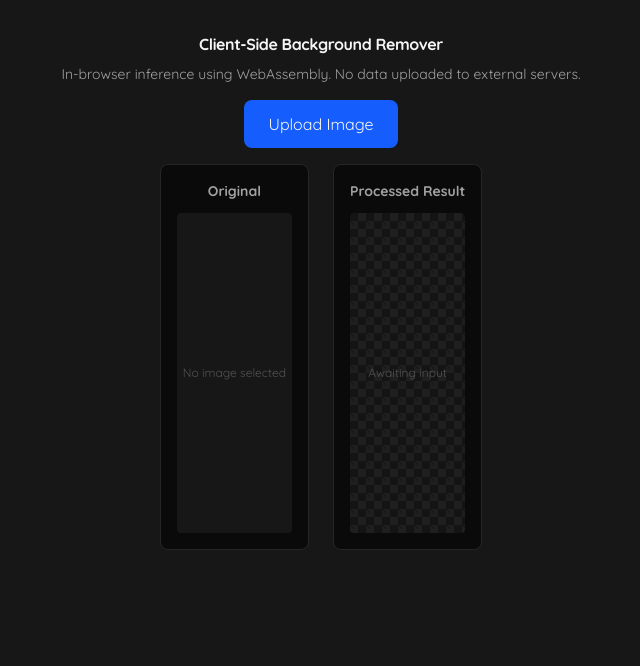
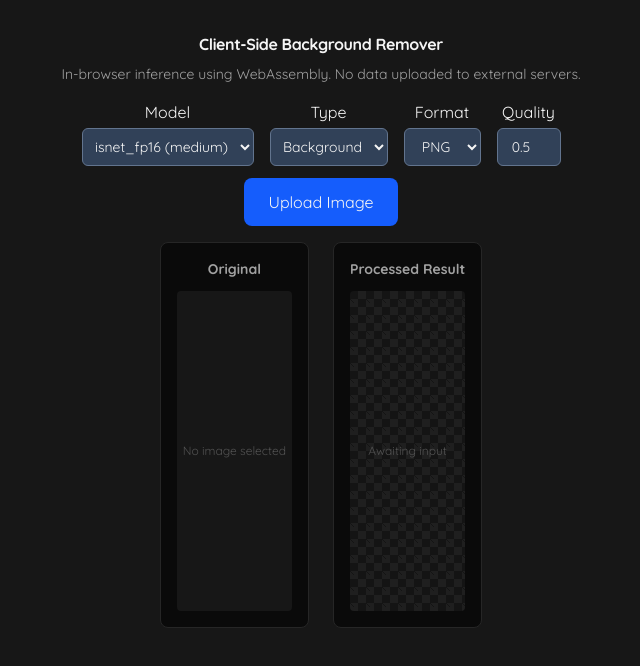
Before and after one commit to davidsache/background-remover-app, a React (Vite) app: page / in a window 1280 px wide. Shown: the top 666 px of the page, without its empty margins (319-959 px from the left). Built offline with nearby package versions, Linux system fonts and the light colour scheme.

Commit message:
Added processing settings

```diff
--- a/src/App.tsx
+++ b/src/App.tsx
@@ -1,12 +1,21 @@
 import { useRef, useState, type ChangeEvent } from 'react';
-import { removeBackground } from '@imgly/background-removal';
-import { removerConfig } from './config/removerConfig';
+import { type Config } from '@imgly/background-removal';
+import { Header } from './components/Header';
+import { Settings } from './components/Settings';
+import { STORED_FORMAT_NAME, STORED_MODEL_NAME, STORED_QUALITY_NAME, STORED_TYPE_NAME } from './constants/storedValues';
+import { PROCESS_MODES, type PROCESS_MODE } from './constants/processors';
+import { FORMATS, MODELS, TYPES, type FORMAT_TYPES, type MODEL_TYPES } from './constants/types';
 import './App.css'
 
 interface ProcessingState {
   isProcessing: boolean;
   progress: number;
   stage: string;
+}
+
+interface ProcessingConfig {
+  configuration: Config;
+  type: string;
 }
 
 function App() {
@@ -35,17 +44,12 @@ function App() {
 
   const processImage = async (file: File) => {
     setStatus({ isProcessing: true, progress: 0, stage: 'Initializing engine...' });
+    const config = getConfig();
 
     try {
-      const blob = await removeBackground(file, {
-        ...removerConfig,
-        progress: (key: string, current: number, total: number) => {
-          const percentage = total > 0 ? Math.round((current / total) * 100) : 0;
-          setStatus({ isProcessing: true, progress: percentage, stage: key });
-        }
-      });
-
-      const resultUrl = URL.createObjectURL(blob);
+      const targetFunction = PROCESS_MODES[config.type as PROCESS_MODE];
+      const resultBlob = await targetFunction(file, config.configuration);
+      const resultUrl = URL.createObjectURL(resultBlob);
       setProcessedImage(resultUrl);
     }
     catch (error) {
@@ -53,30 +57,63 @@ function App() {
       alert('Processing failed. Check console for details.');
     }
     finally {
-      setStatus({ isProcessing: false, progress: 100, stage: 'complete '});
+      setStatus({ isProcessing: false, progress: 100, stage: 'complete' });
     }
   };
 
+  const getConfig = (): ProcessingConfig => {
+    const config: ProcessingConfig = {
+      configuration: {
+        publicPath: 'https://staticimgly.com/@imgly/background-removal-data/1.7.0/dist/',
+        debug: false,
+        model: 'isnet_fp16',
+        output: {
+          format: 'image/png',
+          quality: 0.8
+        }
+      },
+      type: 'background'
+    };
+
+    const storedModel = localStorage.getItem(STORED_MODEL_NAME);
+    if (storedModel && MODELS.has(storedModel)) config.configuration.model = storedModel as MODEL_TYPES;
+
+    const storedType = localStorage.getItem(STORED_TYPE_NAME);
+    if (storedType && TYPES.has(storedType)) config.type = storedType;
+
+    const storedFormat = localStorage.getItem(STORED_FORMAT_NAME);
+    if (storedFormat && FORMATS.has(storedFormat)) config.configuration.output!.format = storedFormat as FORMAT_TYPES;
+
+    const storedQuality = localStorage.getItem(STORED_QUALITY_NAME);
+    if (storedQuality && !isNaN(Number(storedQuality))) config.configuration.output!.quality = Number(storedQuality);
+
+    return config;
+  }
+
   const handleDownload = () => {
     if (!processedImage) return;
+
     const anchor = document.createElement('a');
     anchor.href = processedImage;
-    anchor.download = 'removed-background.png';
+
+    const storedFormat = localStorage.getItem(STORED_FORMAT_NAME);
+    let imageFormat = 'png';
+
+    if (storedFormat && FORMATS.has(storedFormat)) {
+      imageFormat = storedFormat.split("/")[1];
+    }
+
+    anchor.download = `removed-background.${imageFormat}`;
     document.body.appendChild(anchor);
+
     anchor.click();
     document.body.removeChild(anchor);
   };
 
   return (
-    <>
     <div className="min-h-screen bg-neutral-900 text-neutral-100 p-8 flex flex-col items-center">
-        <header className="max-w-4xl w-full mb-4 text-center">
-          <h1 className="text-3-xl font-bold tracking-tight">Client-Side Background Remover</h1>
-          <p className="text-neutral-400 mt-2 text-sm">
-            In-browser inference using WebAssembly. No data uploaded to external servers.
-          </p>
-        </header>
-
+      <Header/>
+      <Settings/>
       <main className="max-w-4xl w-flex flex-col items-center gap-6">
         <input
           type="file"
@@ -97,7 +134,7 @@ function App() {
         </div>
 
         {status.isProcessing && (
-            <div className="w-full max-w-md bg-neutral-800 p-4 rounded-lg border border-neutral-700">
+          <div className="flex-grow bg-neutral-800 p-4 mt-4 rounded-lg border border-neutral-700 ">
             <div className="flex justify-between text-xs text-neutral-400 mb-1">
               <span>{status.stage}</span>
               <span>{status.progress}%</span>
@@ -126,15 +163,7 @@ function App() {
 
           <div className="flex flex-col items-center border border-neutral-800 rounded-lg p-4 bg-neutral-950">
             <h2 className=" text-sm font-semibold text-neutral-400 mb-3">Processed Result</h2>
-              <div
-                className="w-full h-80 flex items-center justify-center rounded overflow-hidden"
-                style={{
-                  backgroundImage: 'linear-gradient(45deg, #1f1f1f 25%, transparent 25%), linear-gradient(-45deg, #1f1f1f 25%, transparent 25%), linear-gradient(45deg, transparent 75%, #1f1f1f 75%), linear-gradient(-45deg, transparent 75%, #1f1f1f 75%)',
-                  backgroundSize: '16px 16px',
-                  backgroundPosition: '0 0, 0 8px, 8px -8px, -8px 0px',
-                  backgroundColor: '#141414'
-                }}
-              >
+            <div id="divProcessedResult" className="w-full h-80 flex items-center justify-center rounded overflow-hidden">
               {processedImage ? (
                 <img
                   src={processedImage}
@@ -153,15 +182,13 @@ function App() {
                 onClick={handleDownload}
                 className="mt-4 px-4 py-2 bg-emerald-600 hover:bg-emerald-500 rounded text-sm font-medium transition-colors"
               >
-                  Download PNG
+                Download Image
               </button>
             )}
           </div>
         </div>
-
       </main>
     </div>
-    </>
   )
 }
 
--- /dev/null
+++ b/src/components/Header.tsx
@@ -0,0 +1,10 @@
+export const Header: React.FC = () => {
+  return (
+    <header className="max-w-4xl w-full mb-4 text-center">
+      <h1 className="text-3-xl font-bold tracking-tight">Client-Side Background Remover</h1>
+      <p className="text-neutral-400 mt-2 text-sm">
+        In-browser inference using WebAssembly. No data uploaded to external servers.
+      </p>
+    </header>
+  );
+}
--- /dev/null
+++ b/src/components/Settings.tsx
@@ -0,0 +1,125 @@
+import { useEffect, useState } from "react";
+import { STORED_FORMAT_NAME, STORED_MODEL_NAME, STORED_QUALITY_NAME, STORED_TYPE_NAME } from "../constants/storedValues";
+import { FORMATS, MODELS, TYPES } from "../constants/types";
+
+export const Settings: React.FC = () => {
+  const [model, setModel] = useState<string>('isnet_fp16');
+  const [type, setType] = useState<string>('background');
+  const [format, setFormat] = useState<string>('image/png');
+  const [quality, setQuality] = useState<number>(0.5);
+
+  useEffect(() => {
+    const storedModel = localStorage.getItem(STORED_MODEL_NAME);
+    if (storedModel && MODELS.has(storedModel)) setModel(storedModel);
+
+    const storedType = localStorage.getItem(STORED_TYPE_NAME);
+    if (storedType && TYPES.has(storedType)) setType(storedType);
+
+    const storedFormat = localStorage.getItem(STORED_FORMAT_NAME);
+    if (storedFormat && FORMATS.has(storedFormat)) setFormat(storedFormat);
+
+    const storedQuality = localStorage.getItem(STORED_QUALITY_NAME);
+    if (storedQuality && !isNaN(Number(storedQuality))) setQuality(Number(storedQuality));
+  }, []);
+
+  const handleModelChange = (value: string) => {
+    if (!MODELS.has(value)) return;
+
+    setModel(value);
+    localStorage.setItem(STORED_MODEL_NAME, value);
+  }
+
+  const handleTypeChange = (value: string) => {
+    if (!TYPES.has(value)) return;
+
+    setType(value);
+    localStorage.setItem(STORED_TYPE_NAME, value);
+  }
+
+  const handleFormatChange = (value: string) => {
+    if (!FORMATS.has(value)) return;
+
+    setFormat(value);
+    localStorage.setItem(STORED_FORMAT_NAME, value);
+  }
+
+  const handleQualityChange = (value: string) => {
+    if (value === '') {
+      setQuality(0);
+      return;
+    }
+
+    const number = Number(value);
+    if (!isNaN(number) && number >= 0 && number <= 1) {
+      setQuality(number);
+      localStorage.setItem(STORED_QUALITY_NAME, number.toString());
+    }
+  }
+
+  const handleQualityKeyDown = (event: React.KeyboardEvent<HTMLInputElement>) => {
+    if (['e', 'E', '+', '-'].includes(event.key)) {
+      event.preventDefault();
+    }
+  }
+
+  return (
+    <div className="flex flex-row mb-3">
+      <div>
+        <label className="block text-center" htmlFor="model">Model</label>
+        <select
+          id="model"
+          onChange={(e) => handleModelChange(e.target.value)}
+          className="bg-slate-700 border border-slate-500 hover:border-slate-400 hover:bg-slate-600 p-2 mt-1 text-center text-sm rounded-md cursor-pointer"
+          value={model}
+        >
+          <option value="isnet">isnet (large)</option>
+          <option value="isnet_fp16">isnet_fp16 (medium)</option>
+          <option value="isnet_quint8">isnet_quint8 (small)</option>
+        </select>
+      </div>
+
+      <div className="ms-4">
+        <label className="block text-center" htmlFor="type">Type</label>
+        <select
+          id="type"
+          onChange={(e) => handleTypeChange(e.target.value)}
+          className="bg-slate-700 border border-slate-500 hover:border-slate-400 hover:bg-slate-600 p-2 mt-1 text-center text-sm rounded-md cursor-pointer"
+          value={type}
+        >
+          <option value="foreground">Foreground</option>
+          <option value="background">Background</option>
+          <option value="mask">Mask</option>
+        </select>
+      </div>
+
+      <div className="ms-4">
+        <label className="block text-center" htmlFor="format">Format</label>
+        <select
+          id="format"
+          onChange={(e) => handleFormatChange(e.target.value)}
+          className="bg-slate-700 border border-slate-500 hover:border-slate-400 hover:bg-slate-600 p-2 mt-1 text-center text-sm rounded-md cursor-pointer"
+          value={format}
+        >
+          <option value="image/png">PNG</option>
+          <option value="image/webp">WEBP</option>
+          <option value="image/jpeg">JPEG</option>
+        </select>
+      </div>
+
+      <div className="ms-4">
+        <label className="block text-center" htmlFor="quality">Quality</label>
+        <input
+          id="quality"
+          type="number"
+          min="0"
+          max="1"
+          step="0.1"
+          value={quality}
+          onKeyDown={handleQualityKeyDown}
+          onChange={(e) => handleQualityChange(e.target.value)}
+          className="bg-slate-700 border border-slate-500 hover:border-slate-400 hover:bg-slate-600 p-2 mt-1 text-center text-sm rounded-md cursor-pointer"
+        />
+      </div>
+    </div>
+  );
+}
--- a/src/config/removerConfig.tsx
+++ /dev/null
@@ -1,7 +0,0 @@
-import { type Config } from '@imgly/background-removal';
-
-export const removerConfig: Config = {
-  publicPath: 'https://staticimgly.com/@imgly/background-removal-data/1.7.0/dist/',
-  debug: false,
-  model: 'isnet_fp16'
-};
--- /dev/null
+++ b/src/constants/processors.tsx
@@ -0,0 +1,9 @@
+import { removeBackground, removeForeground, segmentForeground } from "@imgly/background-removal";
+
+export const PROCESS_MODES = {
+  foreground: removeForeground,
+  background: removeBackground,
+  mask: segmentForeground
+} as const;
+
+export type PROCESS_MODE = keyof typeof PROCESS_MODES;
--- /dev/null
+++ b/src/constants/storedValues.tsx
@@ -0,0 +1,4 @@
+export const STORED_MODEL_NAME = "bg-remover-model";
+export const STORED_TYPE_NAME = "bg-remover-type";
+export const STORED_FORMAT_NAME = "bg-remover-format";
+export const STORED_QUALITY_NAME = "bg-remover-quality";
--- /dev/null
+++ b/src/constants/types.tsx
@@ -0,0 +1,6 @@
+export const MODELS = new Set(['isnet', 'isnet_fp16', 'isnet_quint8']);
+export const TYPES = new Set(['foreground', 'background', 'mask']);
+export const FORMATS = new Set(['image/png', 'image/webp', 'image/jpeg']);
+
+export type MODEL_TYPES = "isnet" | "isnet_fp16" | "isnet_quint8" | undefined;
+export type FORMAT_TYPES = "image/png" | "image/jpeg" | "image/webp" | "image/x-rgba8" | "image/x-alpha8" | undefined;
```
Also changed, not shown: src/App.css (+10 -0 lines). Lines whose indentation alone changed are shown as unchanged.
